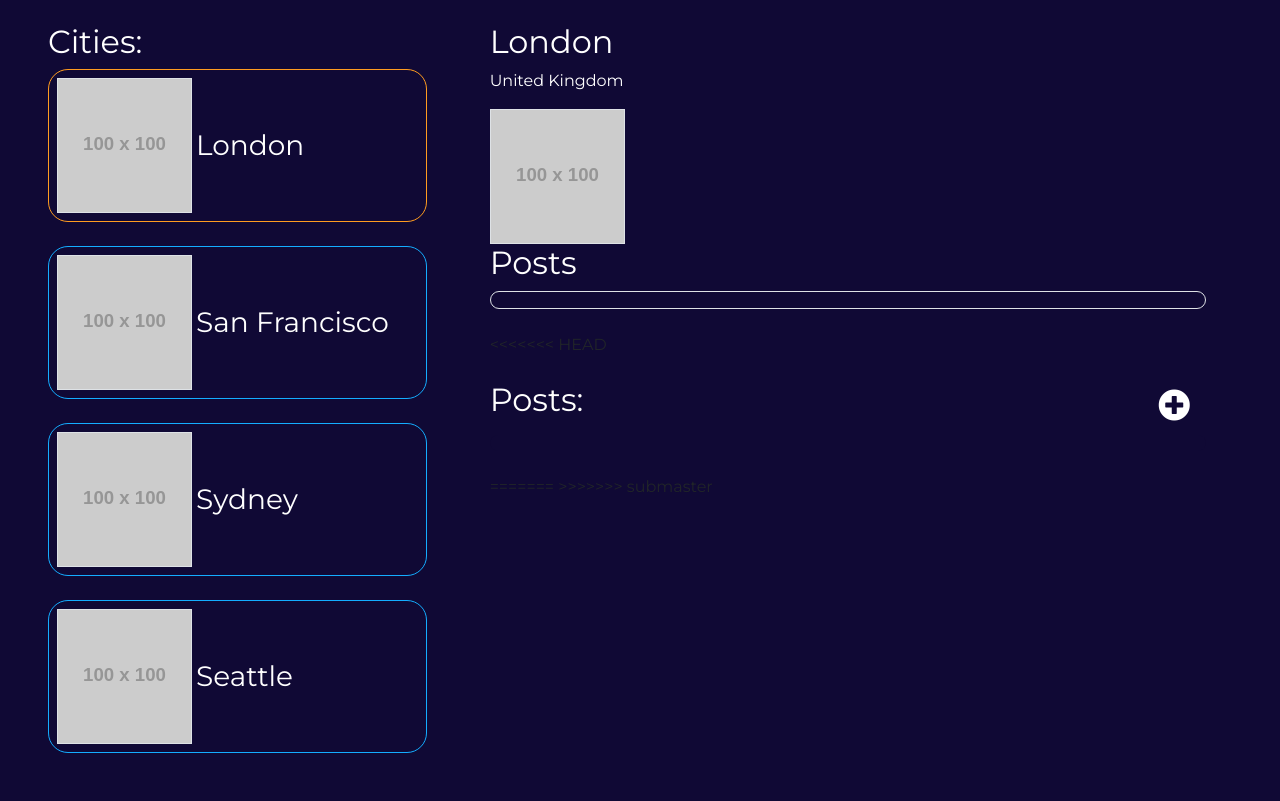
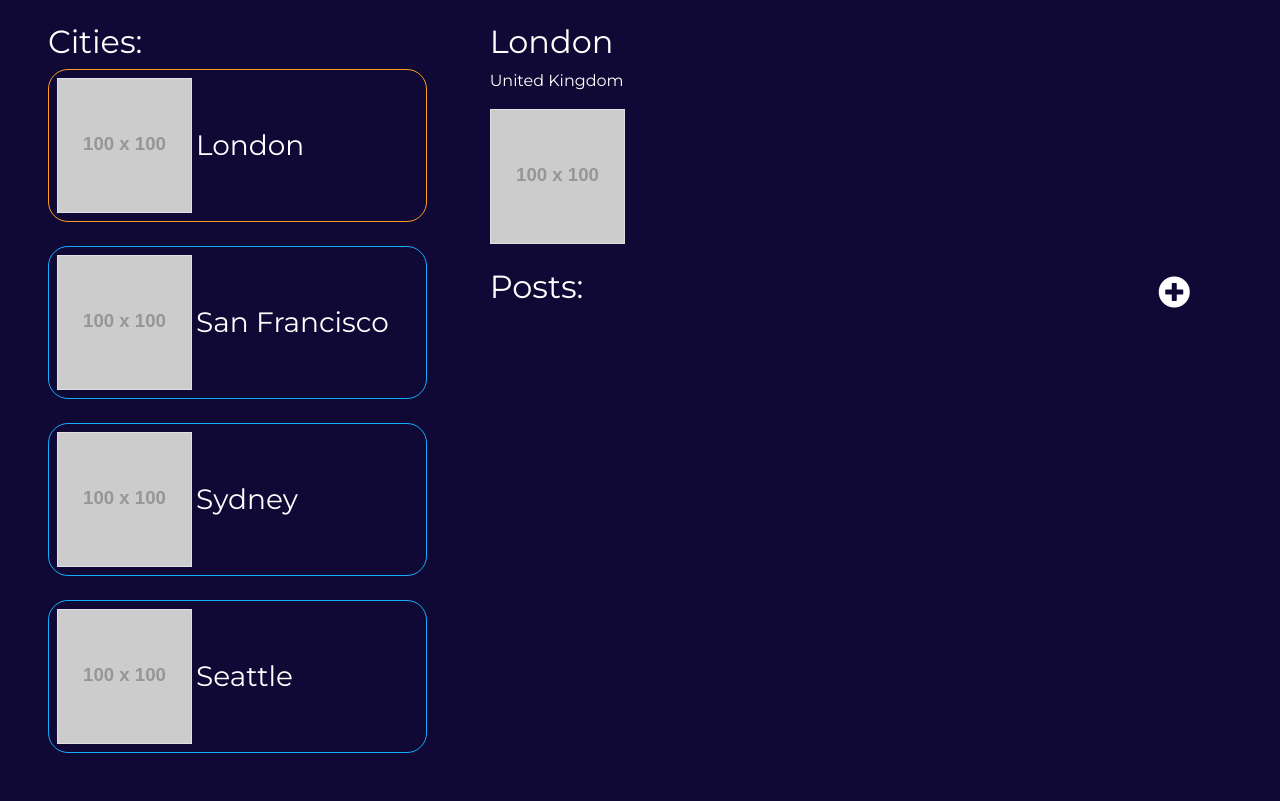
Before and after one commit to shepardi/Wayfarer, a Django app: page /cities/London in a window 1280 px wide. Shown: the part 117-918 px from the top of the page. Run offline with Django 3.2, Linux system fonts and the light colour scheme; the visitor is signed in with stand-in values (Sample User, id 1); grey boxes labelled with a size stand in for pictures from a placeholder-image service; data that the repository does not hold is empty; some libraries are stand-ins or nearby versions.

Commit message:
conflicts fixes

```diff
--- a/main_app/templates/cities.html
+++ b/main_app/templates/cities.html
@@ -38,6 +38,7 @@
         </div>
       </a>
     </div>
+
     <!-- City Posts Column -->
     <div class="col-md-7">
       <div>
@@ -49,6 +50,7 @@
         <!-- City Image -->
         <div>
           <img src="http://placehold.it/100x100" alt="" height="135vh" width="135vh" class="border">
+
 
           <div class="modal fade" id="loginModal" tabindex="-1" role="dialog" aria-labelledby="loginModalLabel"
             aria-hidden="true">
@@ -69,87 +71,14 @@
                     <input type="submit" value="Create Post">
                   </form>
                 </div>
-                </a>
-                <a href="{% url 'cities' 'Sydney' %}">
-                  <div class=" mb-4 d-flex border p-2 round city-tag">
-                    <img src="http://placehold.it/100x100" alt="" height="135vh" width="135vh" class="border">
-                    <h3 class="my-auto float left ml-1">Sydney</h3>
-                  </div>
-                </a>
-                <a href="{% url 'cities' 'Seattle' %}">
-                  <div class=" mb-4 d-flex border p-2 round city-tag">
-                    <img src="http://placehold.it/100x100" alt="" height="135vh" width="135vh" class="border">
-                    <h3 class="my-auto float left ml-1">Seattle</h3>
-                  </div>
-                </a>
-              </div>
-              <!-- City Posts Column -->
-              <div class="col-md-7 border">
-                <div>
-                  <!-- City Name -->
-                  <div>
-                    <h2>{{ city_name }}</h2>
-                    <p>{{ country }}</p>
-                  </div>
-                  <!-- City Image -->
-                  <div>
-                    <img src="http://placehold.it/100x100" alt="" height="135vh" width="135vh" class="border">
-
-                    <<<<<<< HEAD </div>
               </div>
             </div>
-                =======
-                <div class="modal fade" id="loginModal" tabindex="-1" role="dialog" aria-labelledby="loginModalLabel"
-                  aria-hidden="true">
-                  <div class="modal-dialog">
-                    <div class="modal-content">
-                      <!-- Close Button -->
-                      <button type="button" class="close" data-dismiss="modal" aria-label="Close">
-                        <span aria-hidden="true">&times;</span>
-                      </button>
-                      <!-- Sign In -->
-                      <div class="modal-header">
           </div>
-                      <div class="modal-body">
-                        <form action="{% url 'cities' city_name %}" method="POST">
-                          {% csrf_token %}
-                          {{ form }}
-                          <input type="text" value='{{city_name}}' readonly name="city">
-                          <input type="submit" value="Create Post">
-                        </form>
-                      </div>
-                      <!-- Sign Up -->
-                      <div class="modal-header">
-                      </div>
-                      <div class="modal-body">
-                        <!-- Sign-Up Form -->
-                      </div>
-                      >>>>>>> submaster
+
+          <!-- endfor -->
 
         </div>
       </div>
-                </div>
-                <a class="nav-link" href="#" data-toggle="modal" data-target="#loginModal">(+)</a>
-
-              </div>
-            </div>
-            <h2>Posts</h2>
-            <!-- Posts Lists -->
-            <!-- for loop start -->
-            <div class="border p-2 round mb-4">
-              <!-- Title -->
-              {% for c in city %}
-              <a href="{% url 'post' c.id %}">{{ c.title }}</a>
-              <h3>{{ c.title }}</h3>
-              <!-- Description -->
-              <p class="maxtext">{{ c.description }}</p>
-              {% endfor %}
-            </div>
-            <!-- endfor -->
-            <div>
-            </div>
-          </div>
-          <<<<<<< HEAD </div>
       <div class="pt-4 pb-2">
         <h2>Posts:<a class="nav-link float-right btn-white fa fa-plus-circle aria-hidden=" true" href="#"
             data-toggle="modal" data-target="#loginModal"></a></h2>
@@ -169,12 +98,11 @@
         {% endfor %}
       </div>
       <!-- endfor -->
-            <div>
-            </div>
-            =======
-            >>>>>>> submaster
+
     </div>
     <!-- /.row -->
   </div>
+
+</div>
 <!-- /.container -->
 {% endblock%}
```
Lines whose indentation alone changed are shown as unchanged.
